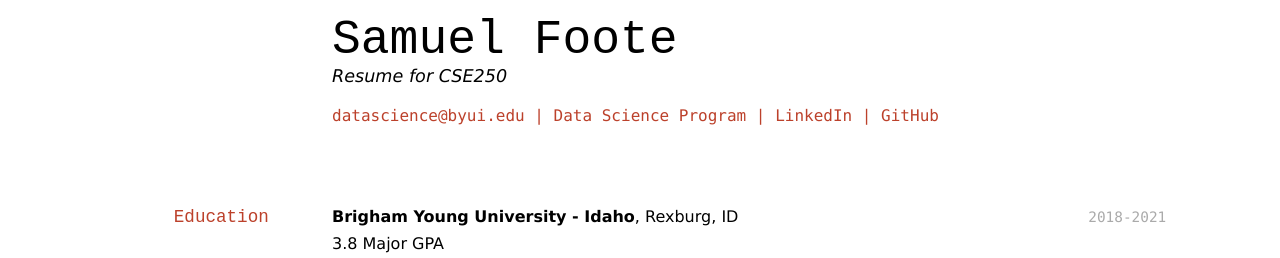
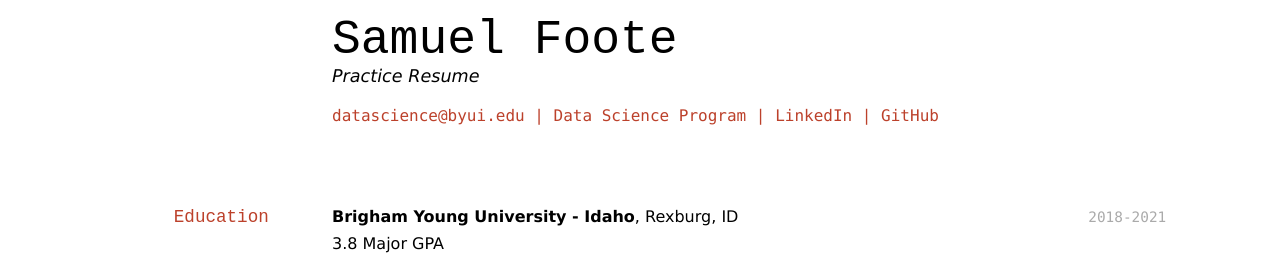
Before and after one commit to footesamr/Foote-Resume, a Jekyll site: the page built from docs/index.md, in a window 1280 px wide. Shown: the top 258 px of the page. Built offline with Jekyll 4.4.1, drawn with Linux system fonts in a browser that asks for light colours.

Commit message:
Update index.md

```diff
--- a/docs/index.md
+++ b/docs/index.md
@@ -3,7 +3,7 @@ layout: cv
 title: Samuel Foote's Resume
 ---
 # Samuel Foote
-Resume for CSE250
+Practice Resume
 
 <div id="webaddress">
 <a href="foo15001@byui.edu">datascience@byui.edu</a>
```
